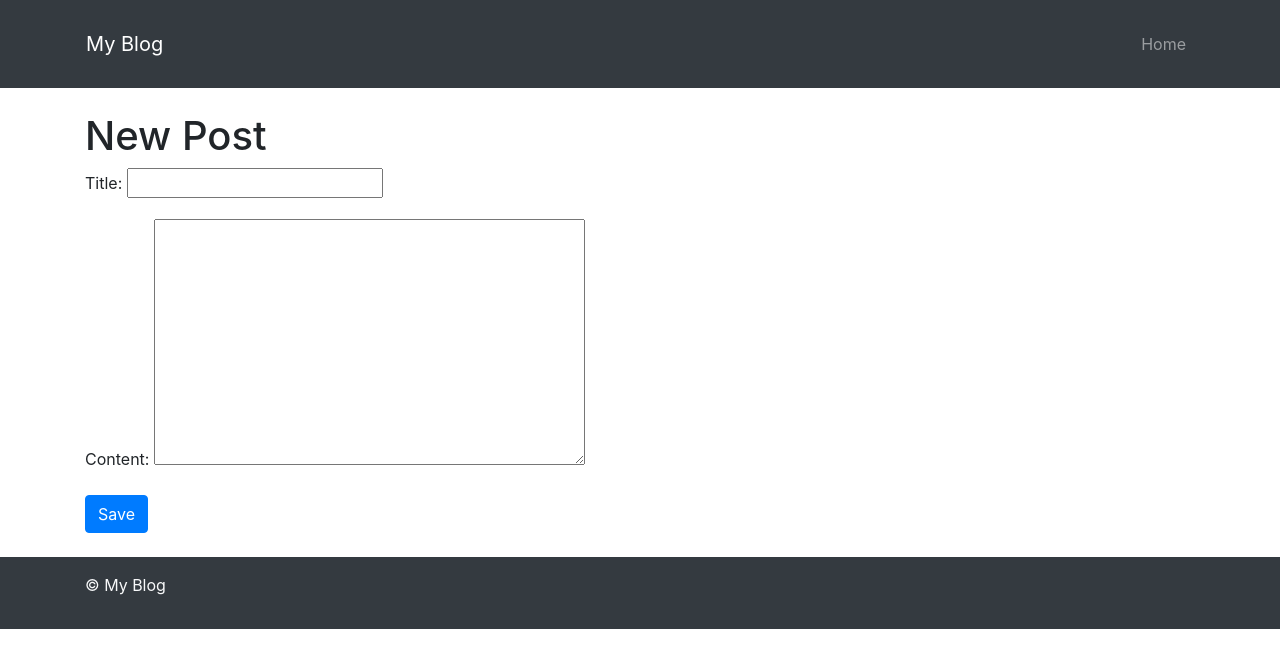
After one commit to ibrahim777764/PostHaven, a Django app: page /post/new/ in a window 1280 px wide. The commit adds this page. Shown: the top 668 px of the page. Run offline with Django 4.2, Linux system fonts and the light colour scheme; some libraries are stand-ins or nearby versions.

Commit message:
now you ca create new post and edit it

```diff
--- /dev/null
+++ b/myblog/blog/forms.py
@@ -0,0 +1,7 @@
+from django import forms
+from .models import Post
+
+class PostForm(forms.ModelForm):
+    class Meta:
+        model = Post
+        fields = ['title', 'content']
--- a/myblog/blog/models.py
+++ b/myblog/blog/models.py
@@ -1,9 +1,12 @@
 from django.db import models
 from django.contrib.auth.models import User
+
+# models.py
 
 class Post(models.Model):
     title = models.CharField(max_length=200)
     content = models.TextField()
+    my_field = models.CharField(max_length=100, default='')  # add this line to define a new field with a default value
     author = models.ForeignKey(User, on_delete=models.CASCADE)
     created_at = models.DateTimeField(auto_now_add=True)
     updated_at = models.DateTimeField(auto_now=True)
--- a/myblog/blog/templates/blog/base.html
+++ b/myblog/blog/templates/blog/base.html
@@ -9,6 +9,7 @@
     <title>posthaven</title>
   </head>
   <body>
+
     <header class="bg-dark py-3">
       <nav class="container navbar navbar-expand-lg navbar-dark">
         <a class="navbar-brand" href="{% url 'post_list' %}">My Blog</a>
--- a/myblog/blog/templates/blog/post_detail.html
+++ b/myblog/blog/templates/blog/post_detail.html
@@ -7,5 +7,10 @@
     <div class="date">
       Published: {{ post.created_at }}
     </div>
+    {% if user.is_authenticated and user == post.author %}
+    <div class="edit">
+      <a class="btn btn-secondary" href="{% url 'post_edit' pk=post.pk %}">Edit</a>
+    </div>
+    {% endif %}
   </div>
 {% endblock %}
--- /dev/null
+++ b/myblog/blog/templates/blog/post_edit.html
@@ -0,0 +1,10 @@
+{% extends 'blog/base.html' %}
+
+{%block content %}
+<h1>New Post</h1>
+<form method="POST">
+  {% csrf_token %}
+  {{ form.as_p }}
+  <button type="submit" class="btn btn-primary">Save</button>
+</form>
+{% endblock %}
--- a/myblog/blog/urls.py
+++ b/myblog/blog/urls.py
@@ -6,6 +6,10 @@ from django.contrib.staticfiles.urls import staticfiles_urlpatterns
 urlpatterns = [
     path('', views.post_list, name='post_list'),
     path('post/<int:pk>/', views.post_detail, name='post_detail'),
+    path('post/new/', views.post_new, name='post_new'),
+    path('post/<int:pk>/edit/', views.post_edit, name='post_edit'),
+
+
 ]
 
 
--- a/myblog/blog/views.py
+++ b/myblog/blog/views.py
@@ -1,10 +1,41 @@
 from django.shortcuts import render, get_object_or_404
 from .models import Post
+from .forms import PostForm  # import PostForm here
+from django.shortcuts import render, redirect  # import redirect function
+
+
+
 
 def post_list(request):
     posts = Post.objects.all()
     return render(request, 'blog/post_list.html', {'posts': posts})
 
+
 def post_detail(request, pk):
     post = get_object_or_404(Post, pk=pk)
     return render(request, 'blog/post_detail.html', {'post': post})
+
+def post_new(request):
+    if request.method == "POST":
+        form = PostForm(request.POST)
+        if form.is_valid():
+            post = form.save(commit=False)
+            post.author = request.user
+            post.save()
+            return redirect('post_detail', pk=post.pk)
+    else:
+        form = PostForm()
+    return render(request, 'blog/post_edit.html', {'form': form})
+
+def post_edit(request, pk):
+    post = get_object_or_404(Post, pk=pk)
+    if request.method == "POST":
+        form = PostForm(request.POST, instance=post)
+        if form.is_valid():
+            post = form.save(commit=False)
+            post.author = request.user
+            post.save()
+            return redirect('post_detail', pk=post.pk)
+    else:
+        form = PostForm(instance=post)
+    return render(request, 'blog/post_edit.html', {'form': form})
```
Also changed, not shown: myblog/blog/templates/blog/post_list.html (+11 -4 lines), myblog/blog/migrations/0002_post_my_field.py (added), myblog/db.sqlite3.
